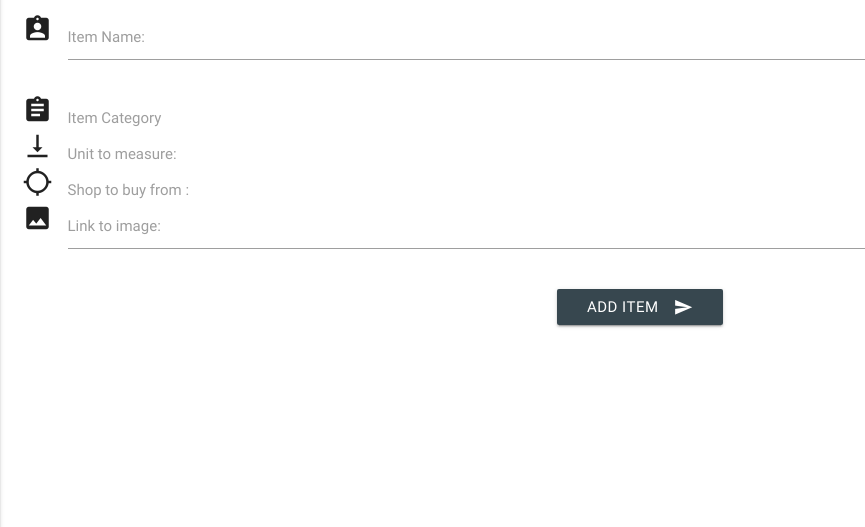
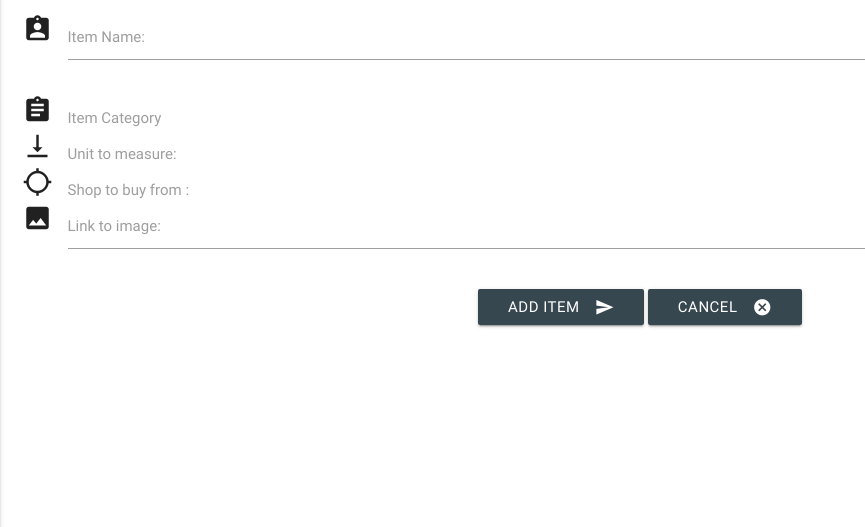
Before and after one commit to xz3t/milestone-3, a Flask app: page /add_item in a window 1280 px wide. Shown: the part 153-680 px from the top of the page, without its empty margins (0-865 px from the left). Run offline with Flask 2, Linux system fonts and the light colour scheme; data that the repository does not hold is empty; some libraries are stand-ins or nearby versions.

Commit message:
Cancel button added to get back to Item list without adding a new entry

```diff
--- a/templates/additem.html
+++ b/templates/additem.html
@@ -57,6 +57,7 @@
     <button class="btn waves-effect waves-light blue-grey darken-3" type="submit" name="action">Add Item
     <i class="material-icons right">send</i>
     </button>
+    <a class="waves-effect waves-light btn blue-grey darken-3 " href="{{url_for('items')}}"><i class="material-icons right">cancel</i>Cancel</a>
     </div>
   </form>
 </div>
```
